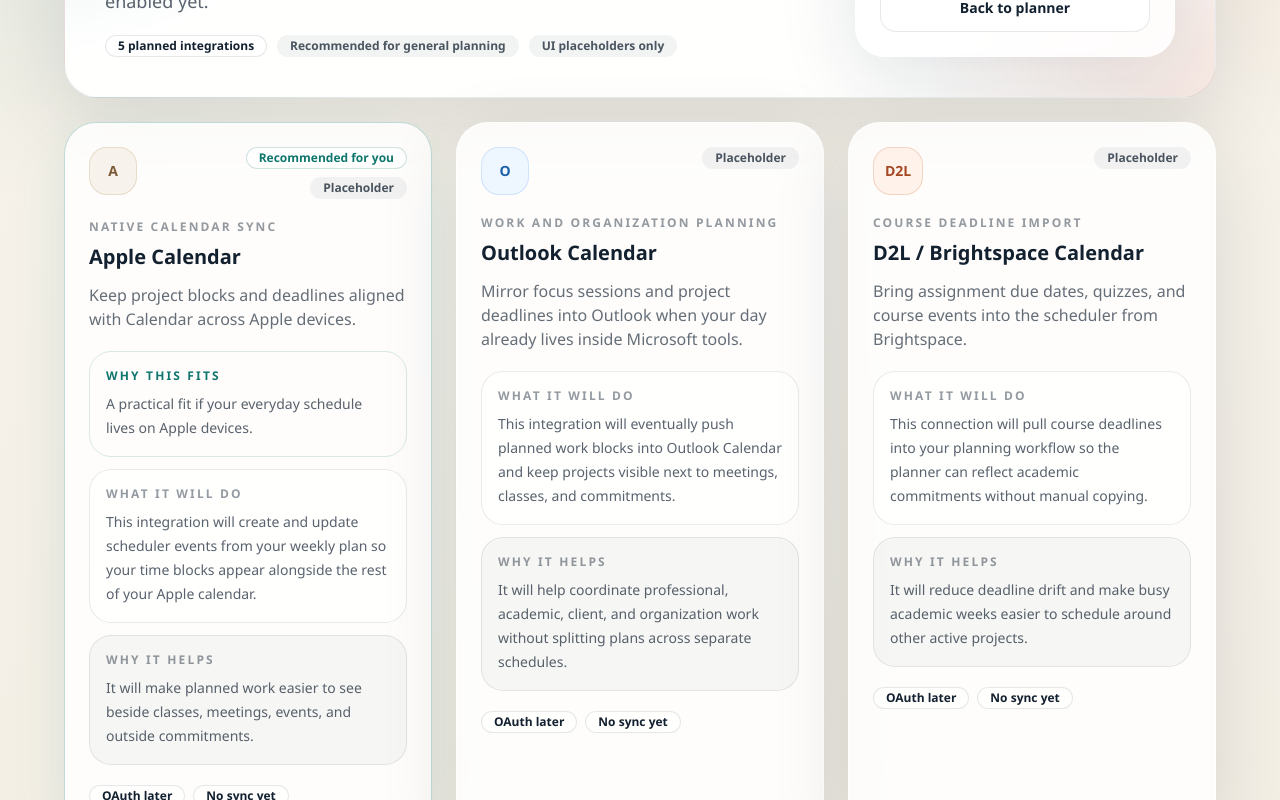
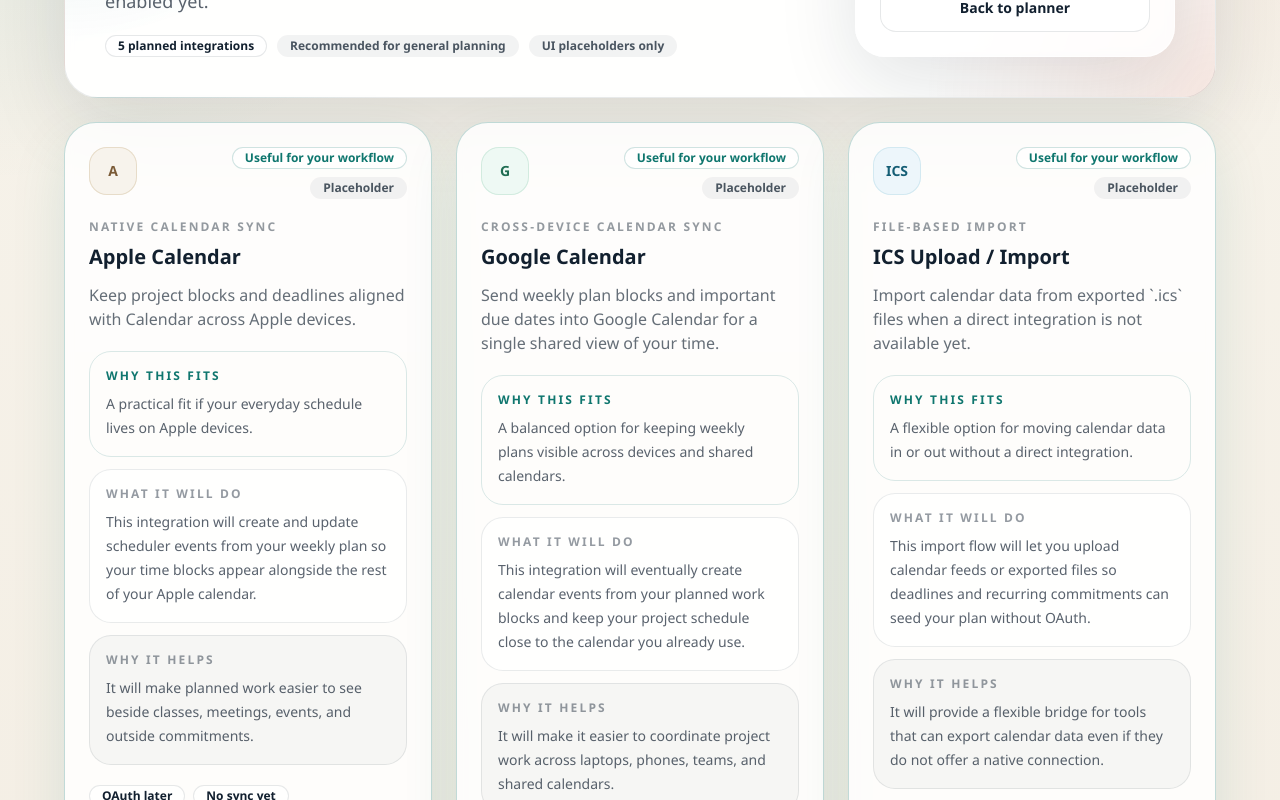
Before and after one commit to xmosan/Schedule-Builder, a Next.js app: page /integrations in a window 1280 px wide. Shown: the part 420-1220 px from the top of the page. Built offline with nearby package versions, Linux system fonts and the light colour scheme; no server answers.

Commit message:
Refine integration recommendation labels

```diff
--- a/components/integrations/integration-card.tsx
+++ b/components/integrations/integration-card.tsx
@@ -5,12 +5,14 @@ import type { IntegrationCardData } from "@/lib/integrations";
 type IntegrationCardProps = {
   integration: IntegrationCardData;
   isRecommended?: boolean;
+  recommendationLabel?: string;
   recommendationReason?: string;
 };
 
 export function IntegrationCard({
   integration,
   isRecommended = false,
+  recommendationLabel = "Recommended for you",
   recommendationReason,
 }: IntegrationCardProps) {
   return (
@@ -31,7 +33,7 @@ export function IntegrationCard({
           <div className="flex flex-col items-end gap-2">
             {isRecommended ? (
               <Badge className="border-brand-teal/20 bg-brand-teal/10 text-brand-teal">
-                Recommended for you
+                {recommendationLabel}
               </Badge>
             ) : null}
             <Badge variant="subtle">Placeholder</Badge>
--- a/components/integrations/integrations-page.tsx
+++ b/components/integrations/integrations-page.tsx
@@ -28,7 +28,11 @@ const defaultRecommendationsByPlannerType: Record<
     "Outlook Calendar",
     "Apple Calendar",
   ],
-  "Creator / entrepreneur": ["Google Calendar", "ICS import/export"],
+  "Creator / entrepreneur": [
+    "Google Calendar",
+    "Apple Calendar",
+    "ICS import/export",
+  ],
   "General planning": ["Google Calendar", "Apple Calendar", "ICS import/export"],
 };
 
@@ -198,14 +202,33 @@ export function IntegrationsPage() {
     };
   }, []);
 
-  const recommendedIntegrations = useMemo(() => {
-    const selectedRecommendations =
-      desiredIntegrations.length > 0
-        ? desiredIntegrations
-        : defaultRecommendationsByPlannerType[plannerType];
+  const selectedIntegrations = useMemo(() => {
+    return new Set<DesiredIntegration>(desiredIntegrations);
+  }, [desiredIntegrations]);
 
-    return new Set<DesiredIntegration>(selectedRecommendations);
-  }, [desiredIntegrations, plannerType]);
+  const workflowRecommendedIntegrations = useMemo(() => {
+    return new Set<DesiredIntegration>(
+      defaultRecommendationsByPlannerType[plannerType],
+    );
+  }, [plannerType]);
+
+  const visibleIntegrations = useMemo(() => {
+    return [...integrations].sort((first, second) => {
+      const firstSelected = selectedIntegrations.has(first.onboardingName);
+      const secondSelected = selectedIntegrations.has(second.onboardingName);
+      const firstWorkflowRecommended = workflowRecommendedIntegrations.has(
+        first.onboardingName,
+      );
+      const secondWorkflowRecommended = workflowRecommendedIntegrations.has(
+        second.onboardingName,
+      );
+      const firstScore = (firstSelected ? 2 : 0) + (firstWorkflowRecommended ? 1 : 0);
+      const secondScore =
+        (secondSelected ? 2 : 0) + (secondWorkflowRecommended ? 1 : 0);
+
+      return secondScore - firstScore;
+    });
+  }, [selectedIntegrations, workflowRecommendedIntegrations]);
 
   const recommendationSource =
     desiredIntegrations.length > 0
@@ -273,16 +296,25 @@ export function IntegrationsPage() {
         </section>
 
         <section className="grid grid-cols-1 gap-4 sm:grid-cols-2 lg:gap-6 xl:grid-cols-3">
-          {integrations.map((integration) => {
-            const isRecommended = recommendedIntegrations.has(
+          {visibleIntegrations.map((integration) => {
+            const wasSelectedDuringSetup = selectedIntegrations.has(
               integration.onboardingName,
             );
+            const isUsefulForWorkflow = workflowRecommendedIntegrations.has(
+              integration.onboardingName,
+            );
+            const isRecommended =
+              wasSelectedDuringSetup || isUsefulForWorkflow;
+            const recommendationLabel = wasSelectedDuringSetup
+              ? "Selected during setup"
+              : "Useful for your workflow";
 
             return (
               <IntegrationCard
                 key={integration.id}
                 integration={integration}
                 isRecommended={isRecommended}
+                recommendationLabel={recommendationLabel}
                 recommendationReason={
                   isRecommended
                     ? recommendationReasons[plannerType][integration.onboardingName]
```
